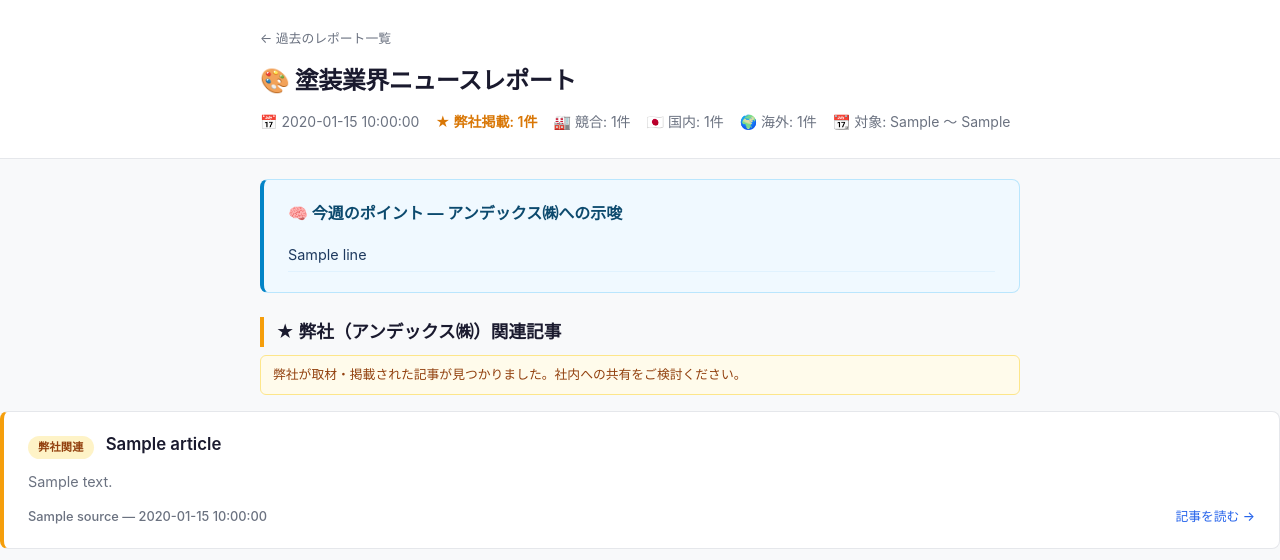
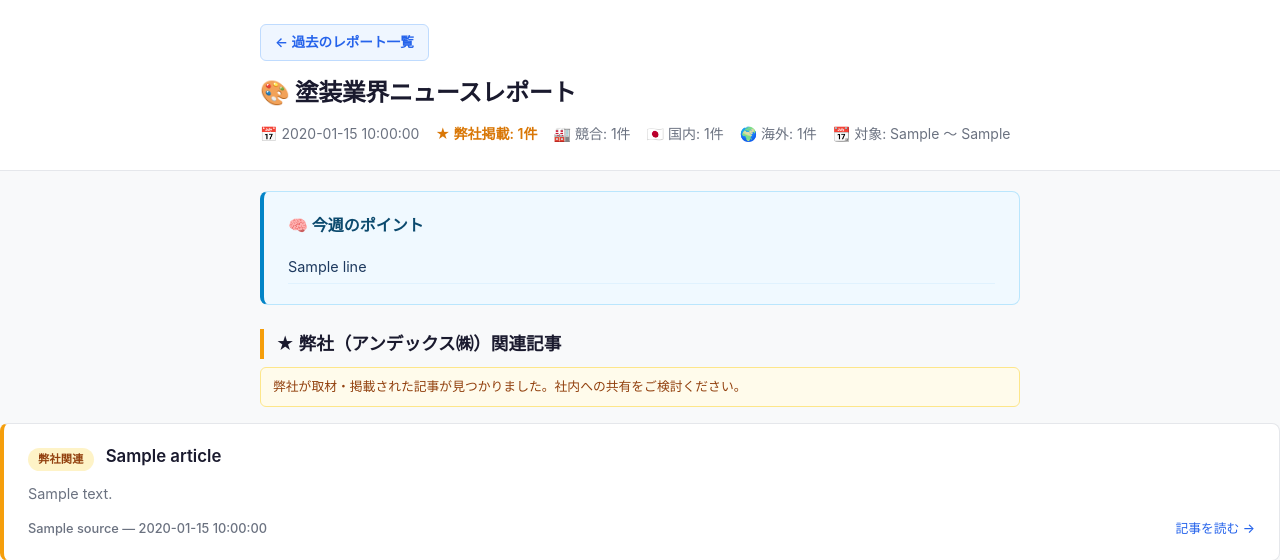
Before and after one commit to momomo0505/paint-news-app, a Python web app: template templates/weekly_report.html in a window 1280 px wide. Shown: the top 560 px of the page. Run offline with Jinja, Linux system fonts and the light colour scheme; the template is opened without the code that fills it: most values are stand-ins (such as "Sample title", 1, 10 or a date in 2020).

Commit message:
fix: 今週のポイントタイトル修正・過去レポート一覧リンクを目立つデザインに変更
Co-authored-by: Cursor <cursoragent@cursor.com>

```diff
--- a/templates/weekly_report.html
+++ b/templates/weekly_report.html
@@ -245,9 +245,15 @@
 <!-- ヘッダー -->
 <header class="header">
     <div class="header-inner">
-        <div style="margin-bottom:10px;">
+        <div style="margin-bottom:12px;">
             <a href="{{ pages_base_url }}/"
-               style="font-size:0.8rem;color:#6b7280;text-decoration:none;display:inline-flex;align-items:center;gap:4px;">
+               style="display:inline-flex;align-items:center;gap:6px;
+                      font-size:0.85rem;font-weight:600;color:#2563eb;
+                      background:#eff6ff;border:1px solid #bfdbfe;
+                      border-radius:6px;padding:6px 14px;
+                      text-decoration:none;transition:background 0.2s;"
+               onmouseover="this.style.background='#dbeafe'"
+               onmouseout="this.style.background='#eff6ff'">
                 ← 過去のレポート一覧
             </a>
         </div>
@@ -270,7 +276,7 @@
 <div style="max-width:800px;margin:20px auto 0;padding:0 20px;">
     <div style="background:#f0f9ff;border:1px solid #bae6fd;border-left:4px solid #0284c7;border-radius:8px;padding:20px 24px;">
         <h2 style="font-size:1rem;font-weight:700;color:#0c4a6e;margin:0 0 12px;">
-            🧠 今週のポイント — アンデックス㈱への示唆
+            🧠 今週のポイント
         </h2>
         <ul style="margin:0;padding:0;list-style:none;">
             {% for line in weekly_digest_lines %}
```
